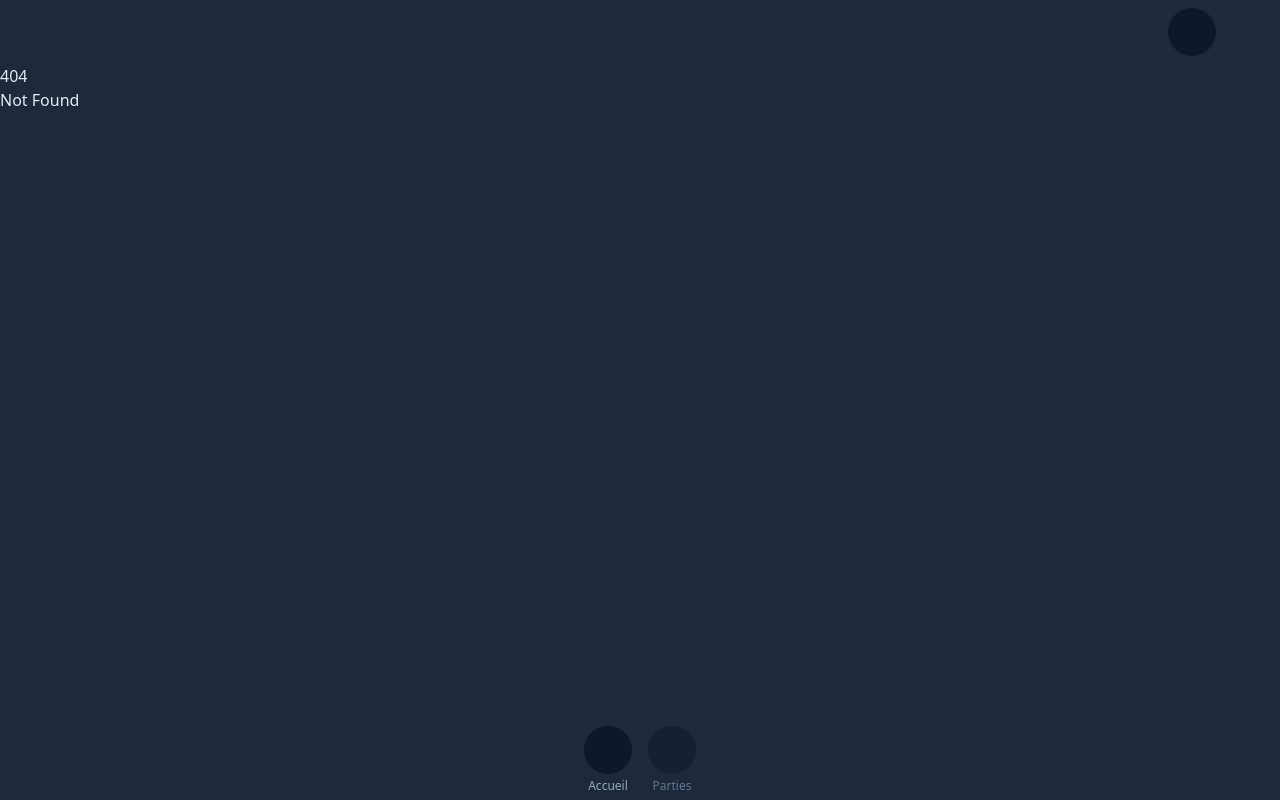
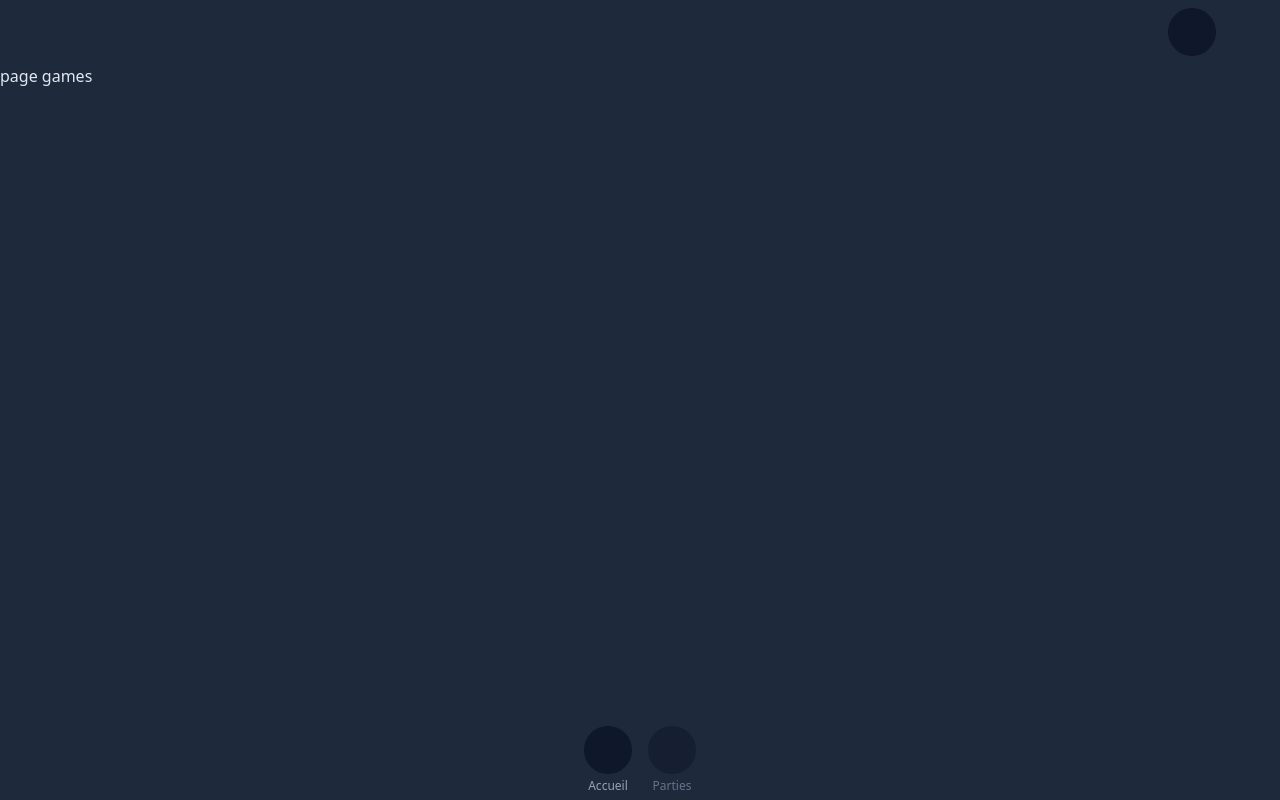
Before and after one commit to VincentBriand44/tarot-fullstack, a SvelteKit app: page /games in a window 1280 px wide. Before the commit this address had no page. Built offline with nearby package versions, Linux system fonts and the light colour scheme; some icons are missing.

Commit message:
:sparkles: add game page

```diff
--- a/src/routes/+layout.server.ts
+++ b/src/routes/+layout.server.ts
@@ -9,10 +9,9 @@ export const load = () => {
 				icon: 'mi-home',
 				active: true
 			},
-
 			{
 				name: 'Parties',
-				href: '/',
+				href: 'games',
 				icon: 'mi-flag',
 				active: false
 			}
--- /dev/null
+++ b/src/routes/games/+page.svelte
@@ -0,0 +1 @@
+page games
```
